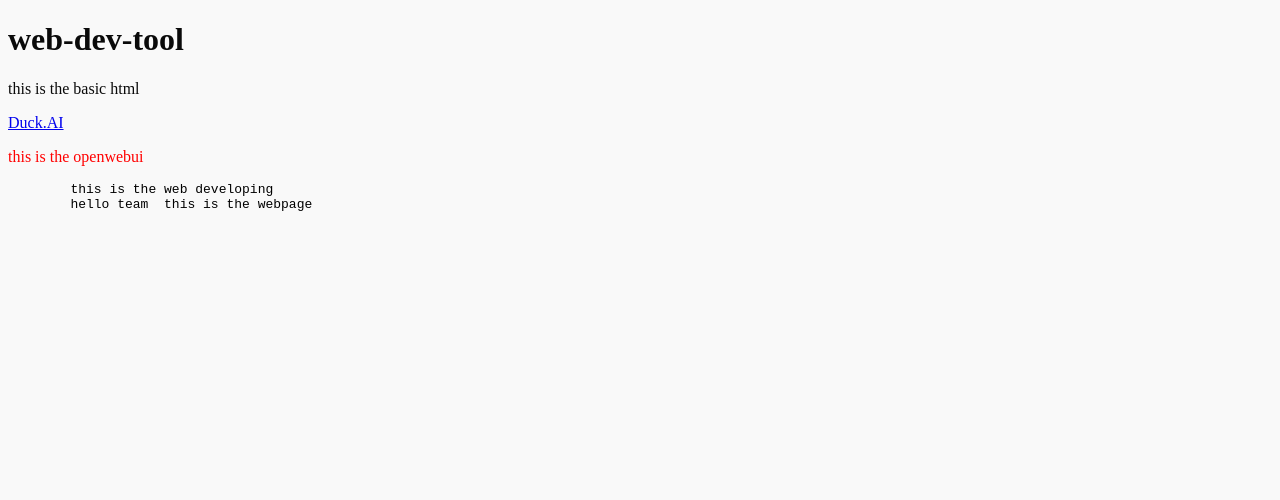
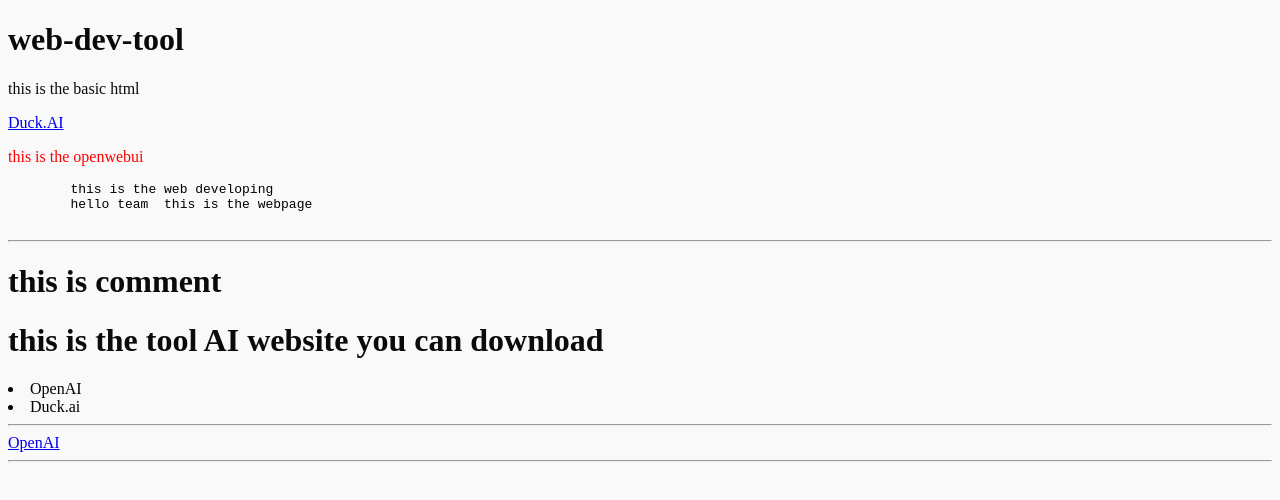
Before and after one commit to haichhork/simplecalculator.github.io, a plain HTML site: page index.html in a window 1280 px wide. Drawn offline with Linux system fonts and the light colour scheme.

Commit message:
Update index.html
update

```diff
--- a/index.html
+++ b/index.html
@@ -15,6 +15,15 @@
         this is the web developing
         hello team  this is the webpage
     </pre>
+    <hr>
+    <h1> this is comment </h1>
+    <!-- This the best part of the programing-->
+     <h1>this is the tool AI website you can download</h1>
+     <li> OpenAI</li>
+     <li> Duck.ai</li>
+     <hr>
+     <a href="https://openai.com/" target="_blank"> OpenAI</a>
+     <hr>
 
 
 
```
